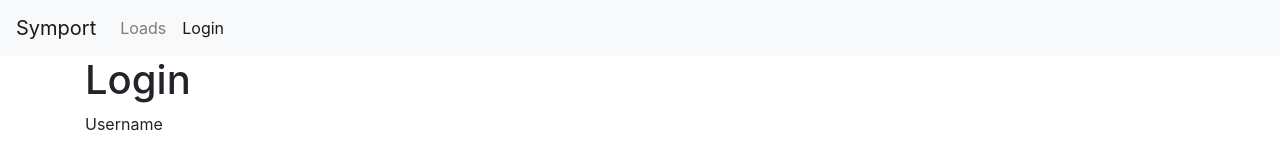
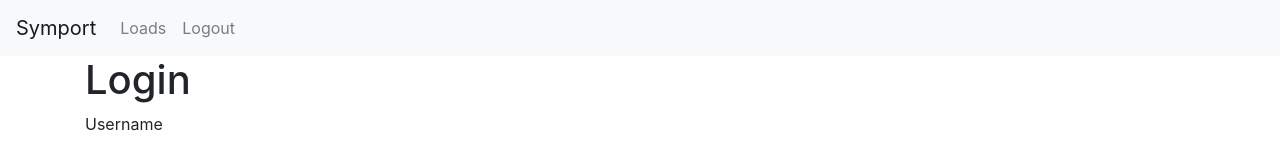
Before and after one commit to smotlani1/Symport-frontend, a React (Create React App) app: page /login in a window 1280 px wide. Shown: the top 142 px of the page. Built offline with nearby package versions, Linux system fonts and the light colour scheme; sample sign-in values are in the browser's storage.

Commit message:
protected /loads route requiring login

```diff
--- a/package.json
+++ b/package.json
@@ -9,6 +9,7 @@
     "axios": "^0.18.1",
     "bootstrap": "^4.1.1",
     "font-awesome": "^4.7.0",
+    "jwt-decode": "^2.2.0",
     "react": "^18.0.0",
     "react-dom": "^18.0.0",
     "react-router-dom": "^4.3.1",
--- a/src/App.js
+++ b/src/App.js
@@ -4,18 +4,29 @@ import Loads from "./components/loads";
 import NavBar from "./components/navBar";
 import LoadDetails from "./components/loadDetails";
 import LoginForm from "./components/loginForm";
+import Logout from "./components/logout";
+import ProtectedRoute from "./components/common/ProtectedRoute";
+import { getCurrentUser } from "./services/authService";
 import "./App.css";
 
 class App extends Component {
+  state = {};
+
+  componentDidMount() {
+    const user = getCurrentUser();
+    this.setState({ user });
+  }
+
   render() {
     return (
       <React.Fragment>
-        <NavBar />
+        <NavBar user={this.state.user} />
         <main className="container">
           <Switch>
             <Route path="/login" component={LoginForm} />
+            <Route path="/logout" component={Logout} />
             <Route path="/loads/:id" component={LoadDetails} />
-            <Route path="/loads" component={Loads} />
+            <ProtectedRoute path="/loads" component={Loads} />
           </Switch>
         </main>
       </React.Fragment>
--- /dev/null
+++ b/src/components/common/ProtectedRoute.jsx
@@ -0,0 +1,17 @@
+import React from "react";
+import { Route, Redirect } from "react-router-dom";
+import { getCurrentUser } from "../../services/authService";
+
+const ProtectedRoute = ({ path, component: Component, render, ...rest }) => {
+  return (
+    <Route
+      {...rest}
+      render={(props) => {
+        if (!getCurrentUser()) return <Redirect to="/login" />;
+        return Component ? <Component {...props} /> : render(props);
+      }}
+    />
+  );
+};
+
+export default ProtectedRoute;
--- a/src/components/loads.jsx
+++ b/src/components/loads.jsx
@@ -1,6 +1,9 @@
 import axios from "axios";
 import React, { Component } from "react";
+import { getJWT } from "../services/authService";
 import { Link } from "react-router-dom";
+
+axios.defaults.headers.common["Authorization"] = "JWT " + getJWT();
 
 class Loads extends Component {
   state = {
--- a/src/components/loginForm.jsx
+++ b/src/components/loginForm.jsx
@@ -8,12 +8,12 @@ class LoginForm extends Component {
 
   handleSubmit = async (e) => {
     const { account } = this.state;
-    console.log(account);
     e.preventDefault();
 
     const { data: jwt } = await login(account.username, account.password);
 
-    localStorage.setItem("token", jwt);
+    localStorage.setItem("token", jwt.access);
+    window.location = "/loads";
   };
 
   handleChange = (e) => {
--- /dev/null
+++ b/src/components/logout.jsx
@@ -0,0 +1,16 @@
+import React, { Component } from "react";
+import { logout } from "../services/authService";
+
+class Logout extends React.Component {
+  componentDidMount() {
+    logout();
+
+    window.location = '/login'
+  }
+
+  render() {
+    return null;
+  }
+}
+
+export default Logout;
--- a/src/components/navBar.jsx
+++ b/src/components/navBar.jsx
@@ -1,7 +1,7 @@
 import React from "react";
 import { Link, NavLink } from "react-router-dom";
 
-const NavBar = () => {
+const NavBar = ({ user }) => {
   return (
     <nav className="navbar navbar-expand-lg navbar-light bg-light">
       <Link className="navbar-brand" to="/">
@@ -26,9 +26,18 @@ const NavBar = () => {
             </NavLink>
           </li>
           <li className="nav-item">
-            <NavLink className="nav-link" to="/login">
-              Login
-            </NavLink>
+            {!user && (
+              <NavLink className="nav-link" to="/login">
+                Login
+              </NavLink>
+            )}
+          </li>
+          <li className="nav-item">
+            {user && (
+              <NavLink className="nav-link" to="/logout">
+                Logout
+              </NavLink>
+            )}
           </li>
         </ul>
       </div>
--- a/src/services/authService.js
+++ b/src/services/authService.js
@@ -1,7 +1,25 @@
 import axios from "axios";
+import jwtDecode from "jwt-decode";
 
 const apiEndpoint = "http://127.0.0.1:8000/api/token/";
 
 export function login(username, password) {
   return axios.post(apiEndpoint, { username, password });
 }
+
+export function getJWT() {
+  return localStorage.getItem("token");
+}
+
+export function logout() {
+  localStorage.removeItem("token");
+}
+
+export function getCurrentUser() {
+  try {
+    const jwt = localStorage.getItem("token");
+    return jwtDecode(jwt);
+  } catch (ex) {
+    return null;
+  }
+}
```
Also changed, not shown: 1 other file (tests, documents, lock files or other folders).
